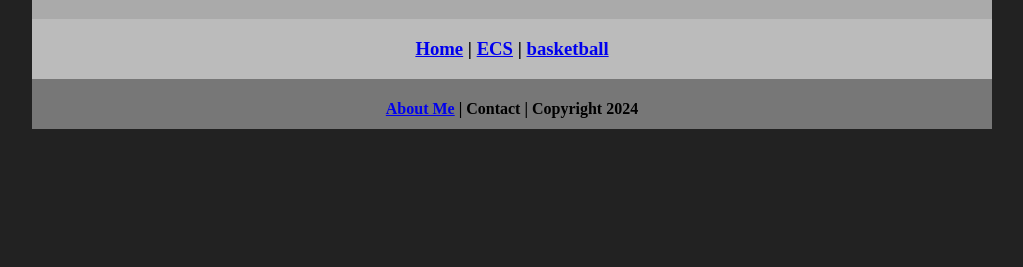
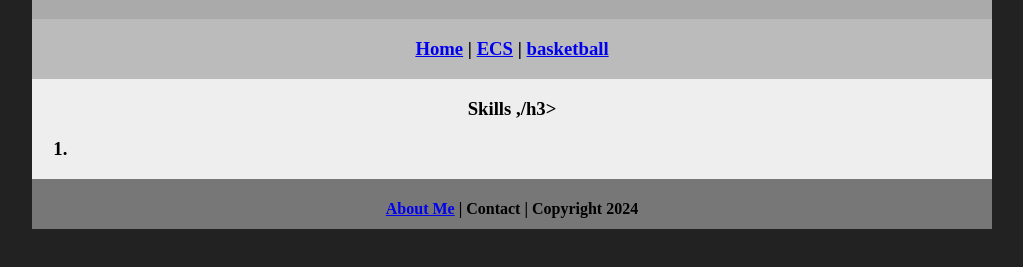
Before and after one commit to 9642420/ecsportfolio2024, a plain HTML site: page aboutme.html in a window 1280 px wide. Shown: the part 61-328 px from the top of the page, without its empty margins (128-1151 px from the left). Drawn offline with Linux system fonts and the light colour scheme.

Commit message:
Update aboutme.html

```diff
--- a/aboutme.html
+++ b/aboutme.html
@@ -17,7 +17,11 @@
             <h3><a href="index.html">Home</a> | <a href="ecs/index.html">ECS</a> | <a href="index.html">basketball</a></h3>
          </div>
          <div class="content">
-
+<h3> Skills ,/h3>
+<ol>
+	<li>
+	</li>
+</ol>
 
          </div>
          <div class="footer">
```
